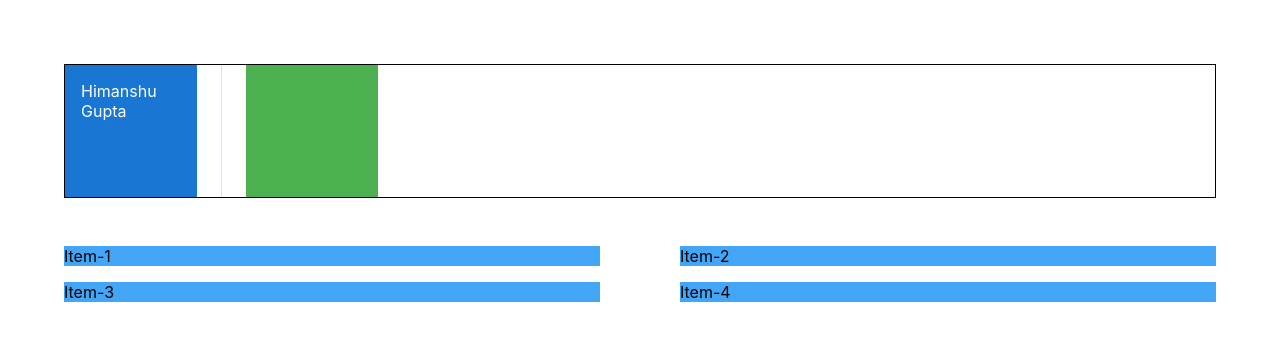
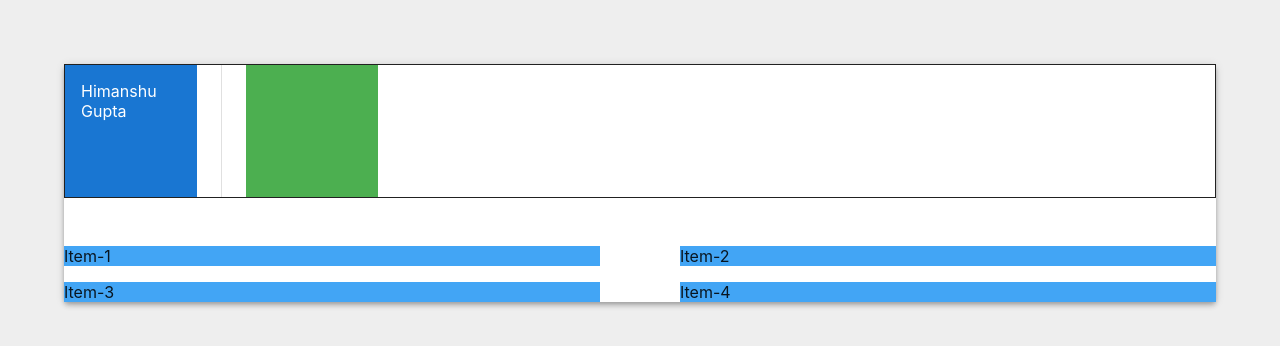
Before and after one commit to devhimanshuu/Full_stack_Journey, a React (Create React App) app in the folder Front-end/Material-UI/: page / in a window 1280 px wide. Shown: the top 346 px of the page. Built offline with nearby package versions, Linux system fonts and the light colour scheme.

Commit message:
modified

```diff
--- a/Front-end/Material-UI/src/App.css
+++ b/Front-end/Material-UI/src/App.css
@@ -1,3 +1,7 @@
+body {
+  background-color: #eeeeee;
+}
+
 .App {
   padding: 4rem;
 }
--- a/Front-end/Material-UI/src/components/muiLayout3.tsx
+++ b/Front-end/Material-UI/src/components/muiLayout3.tsx
@@ -1,9 +1,11 @@
 import React from "react";
-import { Box, Stack, Divider, Grid } from "@mui/material";
+import { Box, Stack, Divider, Grid, Paper } from "@mui/material";
+import { Padding } from "@mui/icons-material";
 export const MuiLayout3 = () => {
   return (
-    <>
+    <Paper sx={{ Padding: "32px" }} elevation={4}>
       {/* using Grid Components in layout  */}
+
       <Stack
         sx={{ border: "1px solid" }}
         direction="row"
@@ -47,6 +49,6 @@ export const MuiLayout3 = () => {
           <Box bgcolor="primary.light">Item-4</Box>
         </Grid>
       </Grid>
-    </>
+    </Paper>
   );
 };
```
